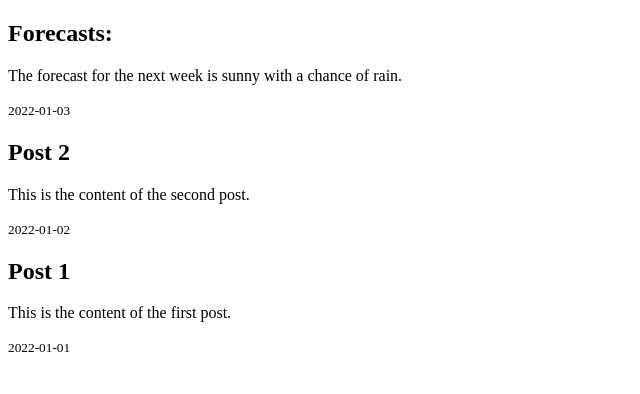
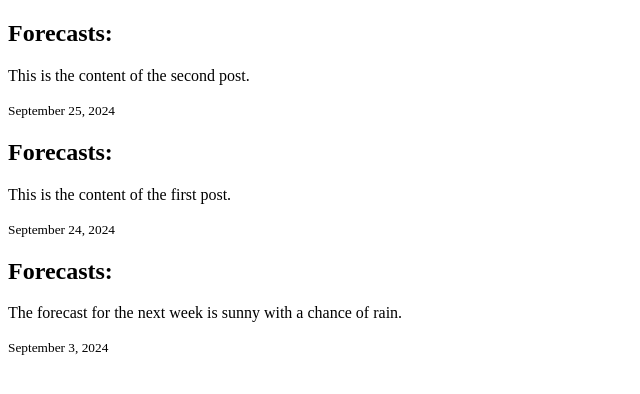
Before and after one commit to Bingham-Research-Center/ozone-brc-website, a website: page frontend/elspeth_prototype/forecast.html in a window 1280 px wide. Shown: the whole page, without its empty margins (0-640 px from the left). Drawn offline with Linux system fonts and the light colour scheme.

```diff
--- a/frontend/elspeth_prototype/blog.html
+++ b/frontend/elspeth_prototype/forecast.html
@@ -1,5 +1,5 @@
 <!DOCTYPE html>
-<html>
+<html lang="en">
 <head>
     <title>Blog</title>
 </head>
--- a/frontend/elspeth_prototype/posts.js
+++ b/frontend/elspeth_prototype/posts.js
@@ -1,19 +1,19 @@
 // Ensure `posts` is attached to the window object for global access
 window.posts = [
     {
-        title: 'Post 1',
+        title: 'Forecasts:',
         content: 'This is the content of the first post.',
-        date: '2022-01-01'
+        date: 'September 24, 2024'
     },
     {
-        title: 'Post 2',
+        title: 'Forecasts:',
         content: 'This is the content of the second post.',
-        date: '2022-01-02'
+        date: 'September 25, 2024'
     },
     {
         title: 'Forecasts:',
         content: 'The forecast for the next week is sunny with a chance of rain.',
-        date: '2022-01-03'
+        date: 'September 3, 2024'
     }
     // Add more posts as needed
 ];
```
Also changed, not shown: frontend/elspeth_prototype/Locations.html (+1 -1 lines), frontend/elspeth_prototype/index.html (+1 -1 lines).
